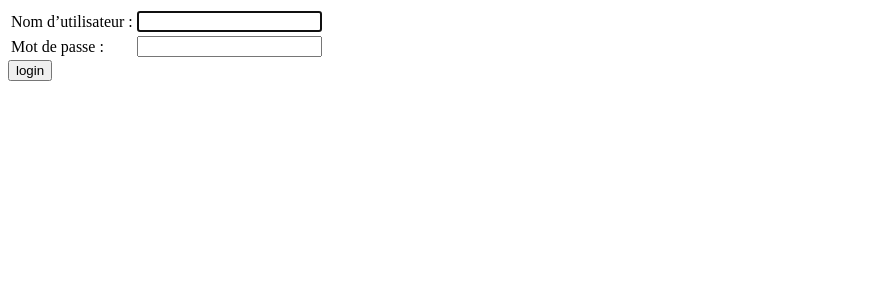
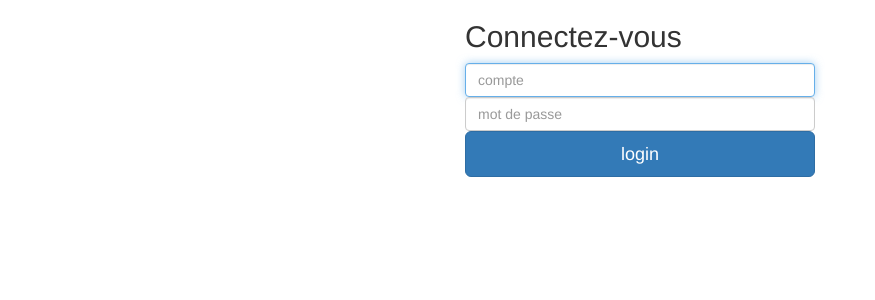
Before and after one commit to lesglaneurs/lesglaneurs, a Django app: page /accounts/login/ in a window 1280 px wide. Shown: the top 300 px of the page, without its empty margins (0-875 px from the left). Run offline with Django 3.2, Linux system fonts and the light colour scheme; parts of the project's set-up code (start-up, migrations or seed data) failed here and were passed over; some libraries are stand-ins or nearby versions.

Commit message:
Bootstrapify login page (much nicer now)

```diff
--- a/lesglaneurs/templates/registration/login.html
+++ b/lesglaneurs/templates/registration/login.html
@@ -1,22 +1,26 @@
+{% load staticfiles %}
 
 
+<head>
+    <link rel="stylesheet" href="{% static 'presentation/css/bootstrap.min.css' %}" >
 
-{% if form.errors %}
-<p>Ca marche pas....</p>
-{% endif %}
+</head>
+<body>
 
-<form method="post" action="{% url 'django.contrib.auth.views.login' %}">
-    {% csrf_token %}
-    <table>
-        <tr>
-            <td>{{ form.username.label_tag }}</td>
-            <td>{{ form.username }}</td>
-        </tr>
-        <tr>
-            <td>{{ form.password.label_tag }}</td>
-            <td>{{ form.password }}</td>
-        </tr>
-    </table>
-    <input type="submit" value="login" />
-    <input type="hidden" name="next" value="{{ next }}"/>
-</form>
+    <div class="container">
+    <div class="col-md-4 col-md-offset-4">
+        <form class="form-signin" method="post" action="{% url 'django.contrib.auth.views.login' %}">
+            {% csrf_token %}
+            {% if form.errors %}
+                <h4 class="form-signin-heading"><font color="red">Compte ou mot de passe invalide</font></h4>
+            {% endif %}
+            <h2 class="form-signin-heading">Connectez-vous</h2>
+            <input id="inputEmail" class="form-control" placeholder="compte" name="username" required autofocus>
+
+            <input type="password" id="inputPassword" class="form-control" placeholder="mot de passe" name="password" required>
+
+            <input class="btn btn-lg btn-primary btn-block" type="submit" value="login" />
+            <input type="hidden" name="next" value="{{ next }}"/>
+        </form>
+    </div></div>
+</body>
```
